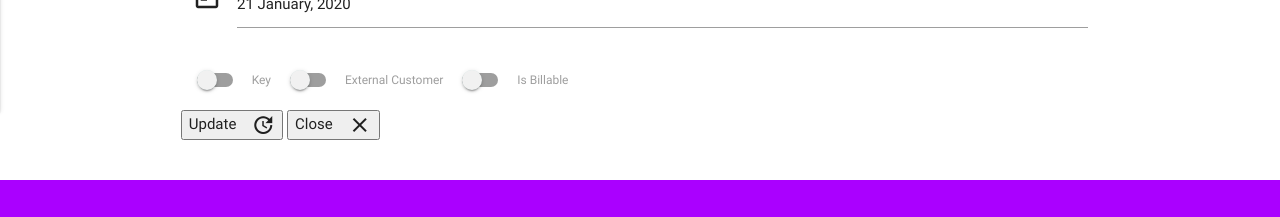
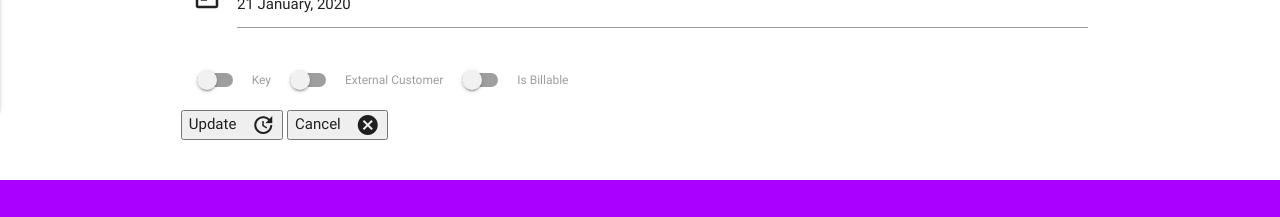
Before and after one commit to Mofarrell1967/project-task-tracker, a Flask app: template templates/edittask.html in a window 1280 px wide. Shown: the part 749-966 px from the top of the page. Run offline with Flask 2, Linux system fonts and the light colour scheme; the template is opened without the code that fills it, so the values that code supplies are empty; some libraries are stand-ins or nearby versions.

Commit message:
Updated buttons in edittask.html

```diff
--- a/templates/edittask.html
+++ b/templates/edittask.html
@@ -83,8 +83,8 @@
                 <i class="material-icons right">update</i>
              </button>
 
-            <button class=".btn_small waves-effect waves-light" type="submit" name="action">Close
-                <i class="material-icons right">close</i>
+            <button class=".btn_small waves-effect waves-light" type="submit" name="action">Cancel
+                <i class="material-icons right">cancel</i>
              </button>
         </div>
     </form>
```
